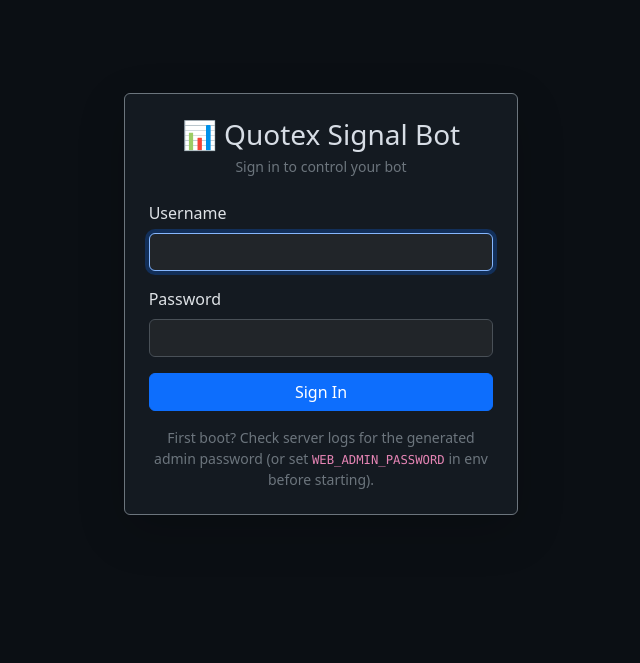
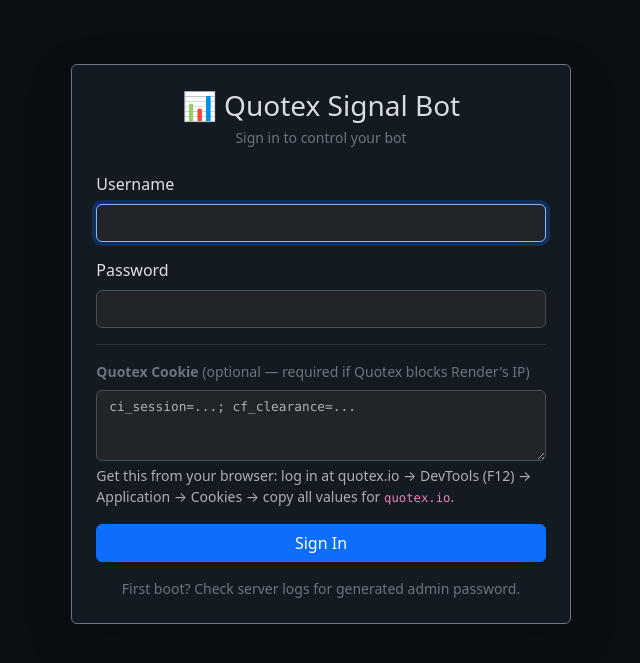
Before and after one commit to adq2f/quotex-bot, a Flask app: page /login in a window 1280 px wide. Shown: the part 57-720 px from the top of the page, without its empty margins (319-959 px from the left). Run offline with Flask 3, Linux system fonts and the light colour scheme.

Commit message:
Update login.html

```diff
--- a/templates/login.html
+++ b/templates/login.html
@@ -1,8 +1,8 @@
 {% extends "base.html" %}
 {% block title %}Login — Quotex Signal Bot{% endblock %}
 {% block content %}
-<div class="row justify-content-center align-items-center" style="min-height: 70vh;">
-    <div class="col-md-5 col-lg-4">
+<div class="row justify-content-center align-items-center" style="min-height: 80vh;">
+    <div class="col-md-6 col-lg-5">
         <div class="card shadow-lg border-secondary">
             <div class="card-body p-4">
                 <h3 class="card-title mb-1 text-center">📊 Quotex Signal Bot</h3>
@@ -16,11 +16,28 @@
                         <label class="form-label">Password</label>
                         <input type="password" class="form-control" name="password" required>
                     </div>
+
+                    <hr class="border-secondary my-3">
+                    <p class="text-secondary small mb-2">
+                        <strong>Quotex Cookie</strong> (optional — required if Quotex blocks Render's IP)
+                    </p>
+                    {% if has_cookie %}
+                    <p class="text-success small mb-2">✅ A cookie is already saved. Leave blank to keep it.</p>
+                    {% endif %}
+                    <div class="mb-3">
+                        <textarea class="form-control font-monospace" name="quotex_cookie" rows="3"
+                                  placeholder="ci_session=...; cf_clearance=..."
+                                  style="font-size:0.8rem;"></textarea>
+                        <div class="form-text">
+                            Get this from your browser: log in at quotex.io → DevTools (F12) →
+                            Application → Cookies → copy all values for <code>quotex.io</code>.
+                        </div>
+                    </div>
+
                     <button class="btn btn-primary w-100" type="submit">Sign In</button>
                 </form>
                 <p class="text-secondary small text-center mt-3 mb-0">
-                    First boot? Check server logs for the generated admin password
-                    (or set <code>WEB_ADMIN_PASSWORD</code> in env before starting).
+                    First boot? Check server logs for generated admin password.
                 </p>
             </div>
         </div>
```
